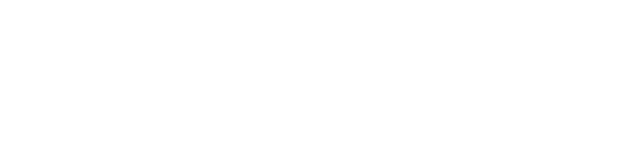
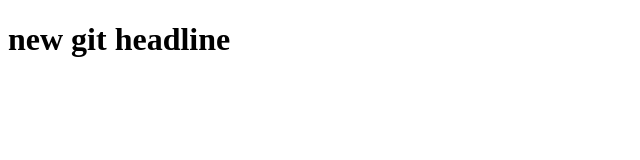
Before and after one commit to samkaizen/git-3, a plain HTML site: page git3/index.html in a window 1280 px wide. Shown: the whole page, without its empty margins (0-640 px from the left). Drawn offline with Linux system fonts and the light colour scheme.

Commit message:
added h1

```diff
--- a/git3/index.html
+++ b/git3/index.html
@@ -4,6 +4,6 @@
         <title>hello git</title>
     </head>
     <body>
-
+        <h1> new git headline</h1>
     </body>
 </html>
```
